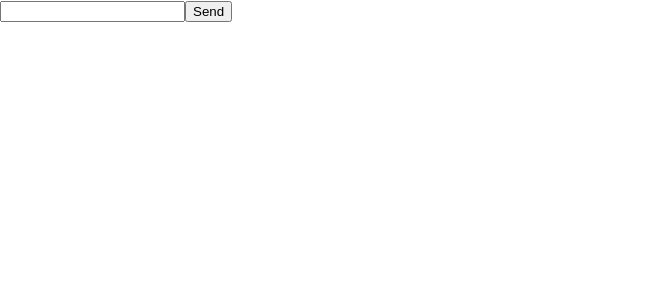
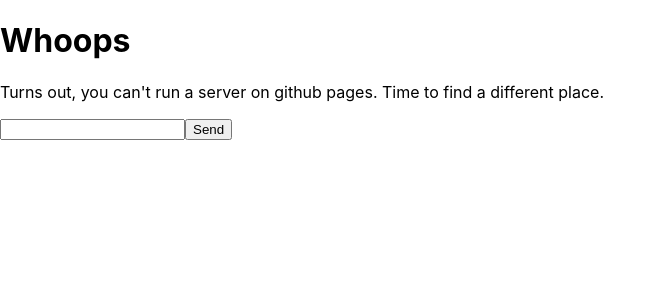
Before and after one commit to crow625/FE-Echoes-Weapons-DB, a React (Create React App) app: page / in a window 1280 px wide. Shown: the top 300 px of the page, without its empty margins (0-666 px from the left). Built offline with nearby package versions, Linux system fonts and the light colour scheme.

Commit message:
GH Pages cannot run back-end stuff.

```diff
--- a/src/App.js
+++ b/src/App.js
@@ -21,6 +21,8 @@
 
     return (
         <>
+            <h1>Whoops</h1>
+            <p>Turns out, you can't run a server on github pages. Time to find a different place.</p>
             <Form onSubmit={submitForm}>
                 <Input type="text" id="message" value={message} onChange={(e) => {setMessage(e.target.value)}} />
 
```
